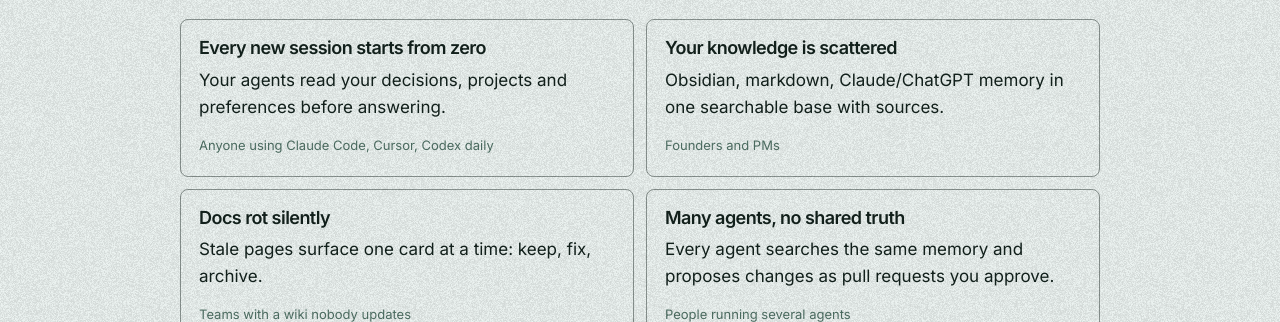
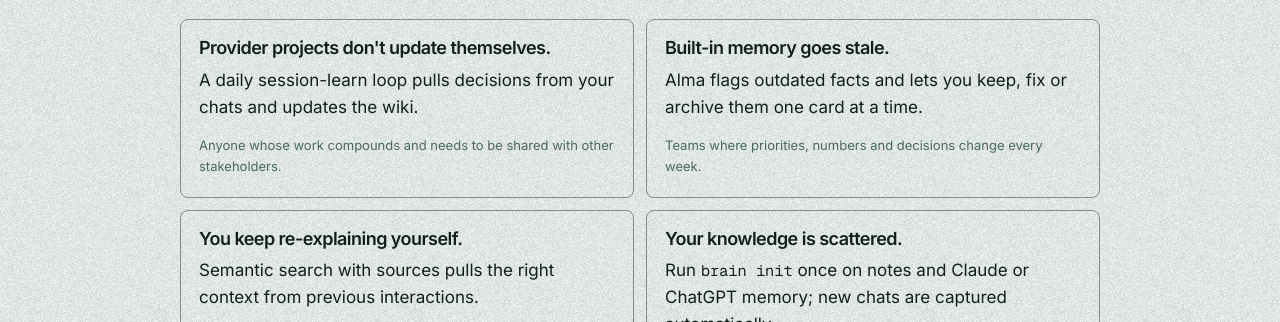
Before and after one commit to ohsuvorav/suvorav.com, a plain HTML site: page alma-site/index.html in a window 1280 px wide. Shown: the part 476-798 px from the top of the page. Drawn offline with Linux system fonts and the light colour scheme.

Commit message:
Replace the Alma problems with the four Oleg named
Each card is a problem, how Alma handles it, and who it is for. The shared brain for many agents is now a line in How it works.

Co-authored-by: Oleg Suvorov <ohsuvorav@users.noreply.github.com>

```diff
--- a/alma-site/alma.css
+++ b/alma-site/alma.css
@@ -183,6 +183,11 @@ h3 { font-size: 1.125rem; margin: 0 0 8px; }
 .section { padding: 56px 0; }
 
 .lede { font-size: 1.0625rem; max-width: 40rem; }
+
+.setup-line {
+  max-width: 40rem;
+  margin: 14px 0 0;
+}
 
 section[id] { scroll-margin-top: 80px; }
 
--- a/alma-site/index.html
+++ b/alma-site/index.html
@@ -69,24 +69,24 @@
         <h2>What it solves</h2>
         <div class="grid-2">
           <article class="card">
-            <h3>Every new session starts from zero</h3>
-            <p>Your agents read your decisions, projects and preferences before answering.</p>
-            <p class="for-whom">Anyone using Claude Code, Cursor, Codex daily</p>
+            <h3>Provider projects don't update themselves.</h3>
+            <p>A daily session-learn loop pulls decisions from your chats and updates the wiki.</p>
+            <p class="for-whom">Anyone whose work compounds and needs to be shared with other stakeholders.</p>
           </article>
           <article class="card">
-            <h3>Your knowledge is scattered</h3>
-            <p>Obsidian, markdown, Claude/ChatGPT memory in one searchable base with sources.</p>
-            <p class="for-whom">Founders and PMs</p>
+            <h3>Built-in memory goes stale.</h3>
+            <p>Alma flags outdated facts and lets you keep, fix or archive them one card at a time.</p>
+            <p class="for-whom">Teams where priorities, numbers and decisions change every week.</p>
           </article>
           <article class="card">
-            <h3>Docs rot silently</h3>
-            <p>Stale pages surface one card at a time: keep, fix, archive.</p>
-            <p class="for-whom">Teams with a wiki nobody updates</p>
+            <h3>You keep re-explaining yourself.</h3>
+            <p>Semantic search with sources pulls the right context from previous interactions.</p>
+            <p class="for-whom">Anyone who wants answers hyper-personalized instead of repeating context.</p>
           </article>
           <article class="card">
-            <h3>Many agents, no shared truth</h3>
-            <p>Every agent searches the same memory and proposes changes as pull requests you approve.</p>
-            <p class="for-whom">People running several agents</p>
+            <h3>Your knowledge is scattered.</h3>
+            <p>Run <code>brain init</code> once on notes and Claude or ChatGPT memory; new chats are captured automatically.</p>
+            <p class="for-whom">Anyone with notes in Obsidian, markdown or a chatbot's memory.</p>
           </article>
         </div>
       </div>
@@ -97,6 +97,7 @@
         <p class="label">How it works</p>
         <h2>Raw notes, a wiki, then agents</h2>
         <p class="lede">Notes go in as they are. Checked knowledge and principles live in the wiki. Agents search that wiki and propose updates as pull requests.</p>
+        <p class="setup-line">One brain for many agents: every agent searches the same memory, and changes come as pull requests you approve.</p>
 
         <figure class="flow" aria-hidden="true">
           <svg class="flow-narrow" viewBox="0 0 360 464">
```
Also changed, not shown: alma-site/llms.txt.
